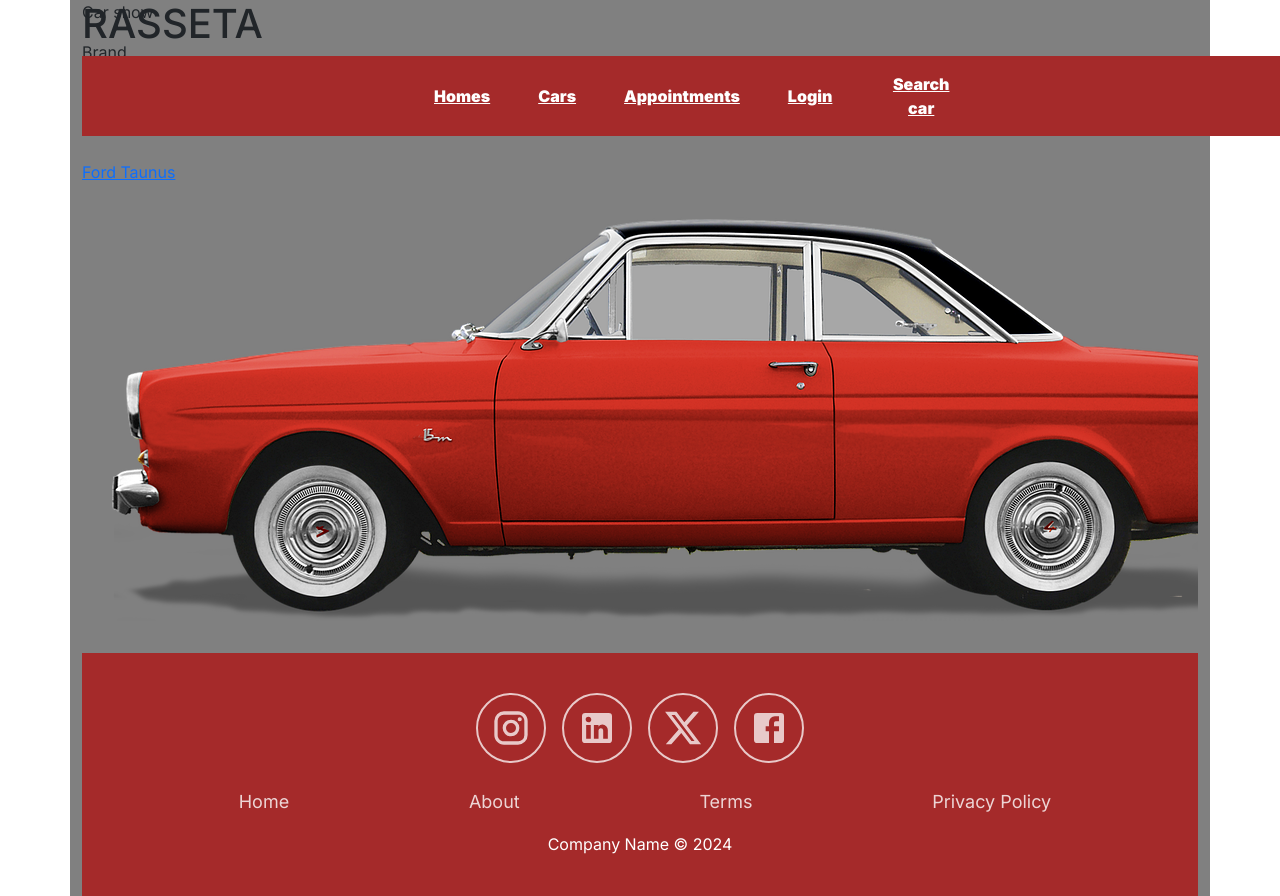
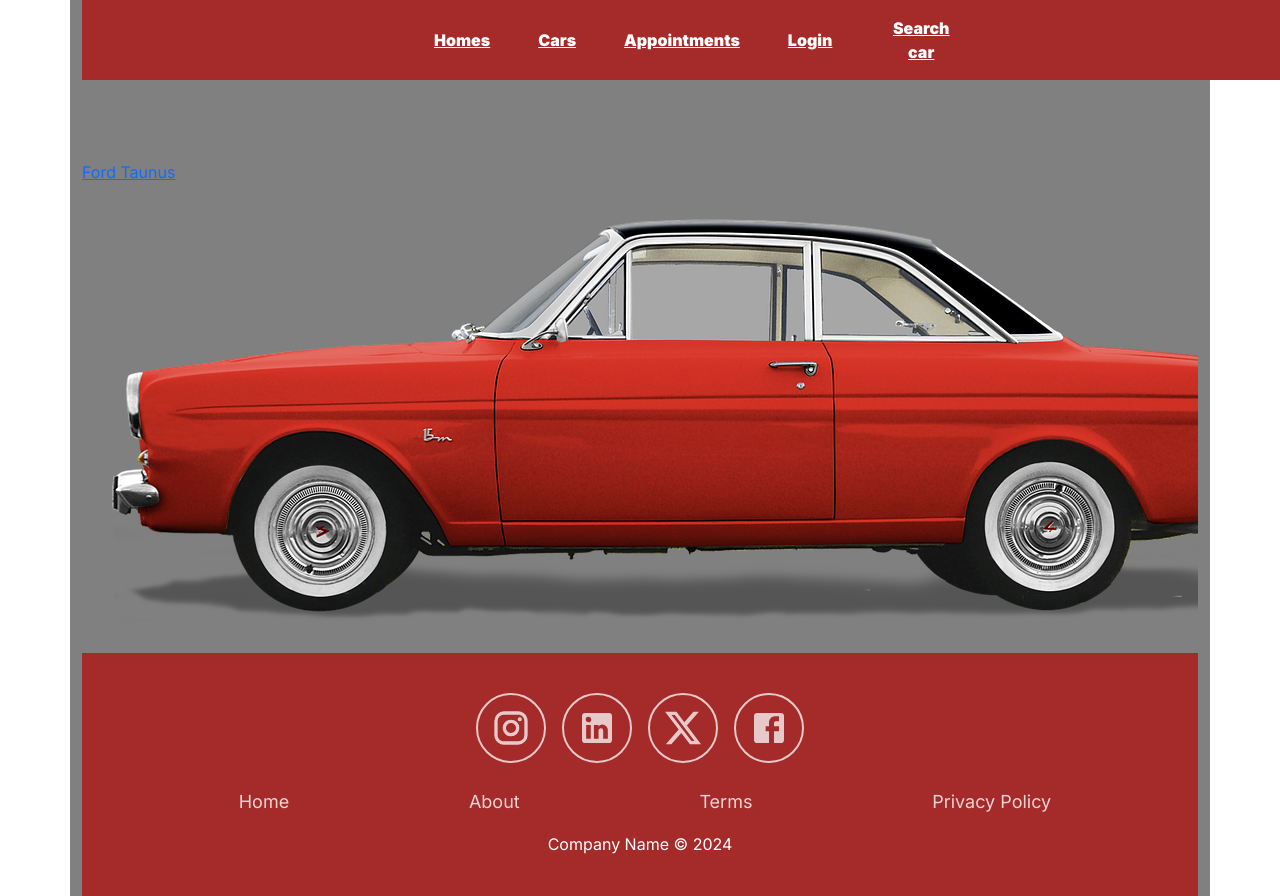
Before and after one commit to faniryKely/car_show_frontend, a Next.js app: page / in a window 1280 px wide. Built offline with nearby package versions, Linux system fonts and the light colour scheme.

Commit message:
chore: modify headers

```diff
--- a/src/components/header/Header.tsx
+++ b/src/components/header/Header.tsx
@@ -1,10 +1,9 @@
-import Logo from "@/components/logo/Logo"
+
 import Navbar from "../Navbar/Navbar"
 import styles from "./header.module.css"
 export default function Header(){
     return (
     <div className={styles.container}>
-        <Logo/>
         <Navbar/>
     </div>
 
```
